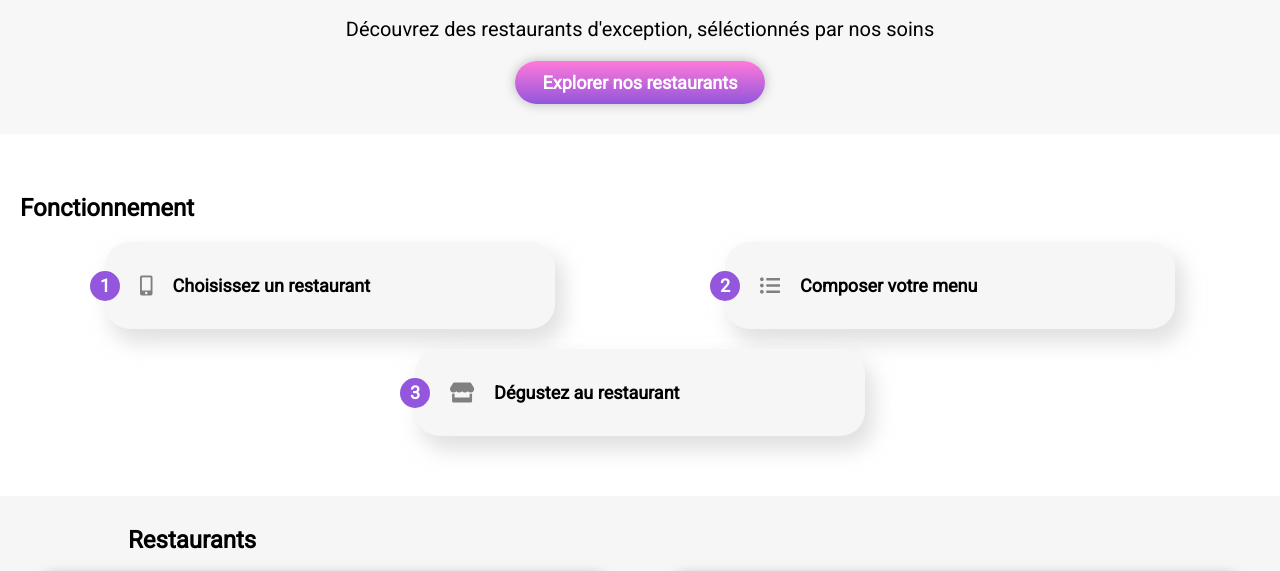
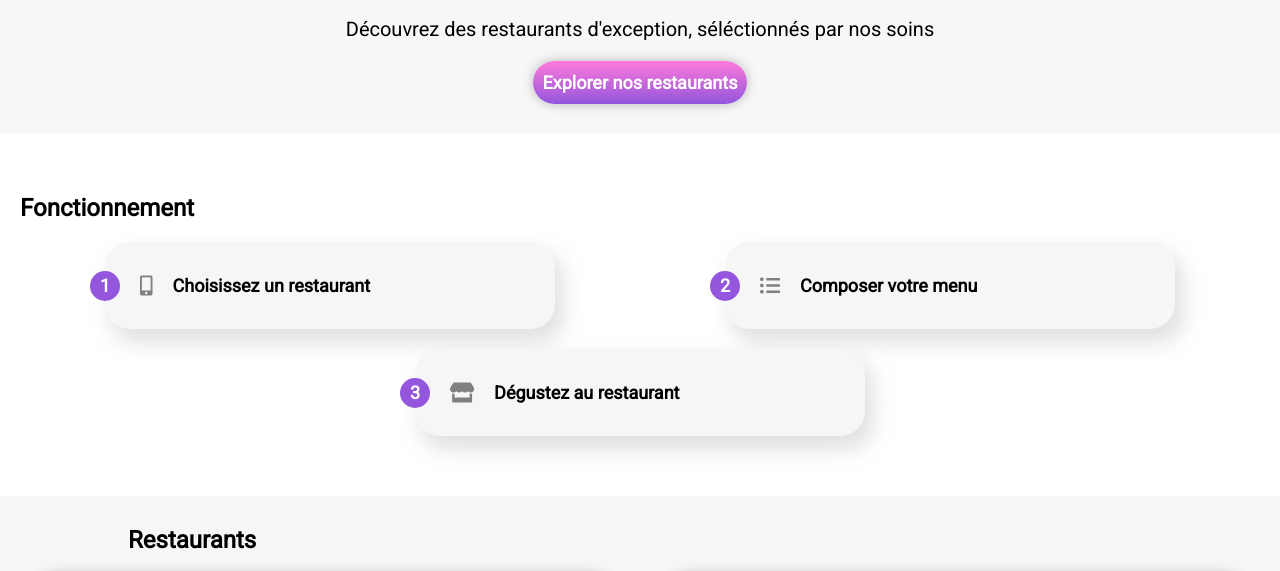
Before and after one commit to Celinep-dev/Oh_My_Food, a website: page index.html in a window 1280 px wide. Shown: the part 210-781 px from the top of the page. Drawn offline with nearby package versions, Linux system fonts and the light colour scheme; files that its build step writes are made by us from their sources; grey boxes are pictures that could not be loaded; a web font is replaced by a local one.

Commit message:
Correction and add btn

```diff
--- a/sass/layout/_header_index.scss
+++ b/sass/layout/_header_index.scss
@@ -69,8 +69,10 @@
 .hero__button{
 
     border: none;
-    width: 250px;
+
     margin: auto;
+    display: flex;
+    align-items: center;
     padding: 11px 10px;
     border-radius: 100px;
     background: linear-gradient(to top, $color-primary, $color-secondary);
```
Also changed, not shown: sass/layout/_functioning.scss (line endings or trailing spaces).
